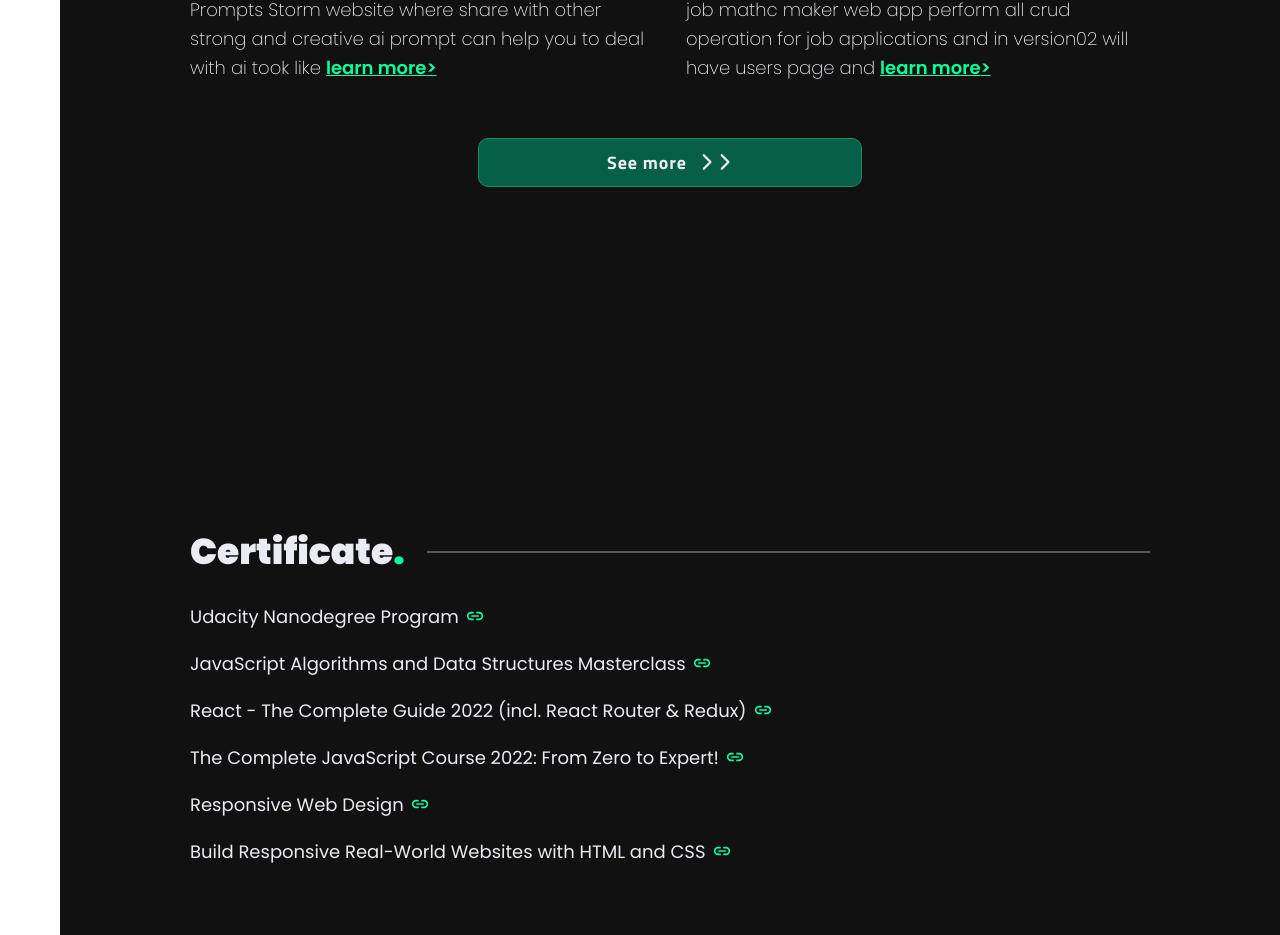
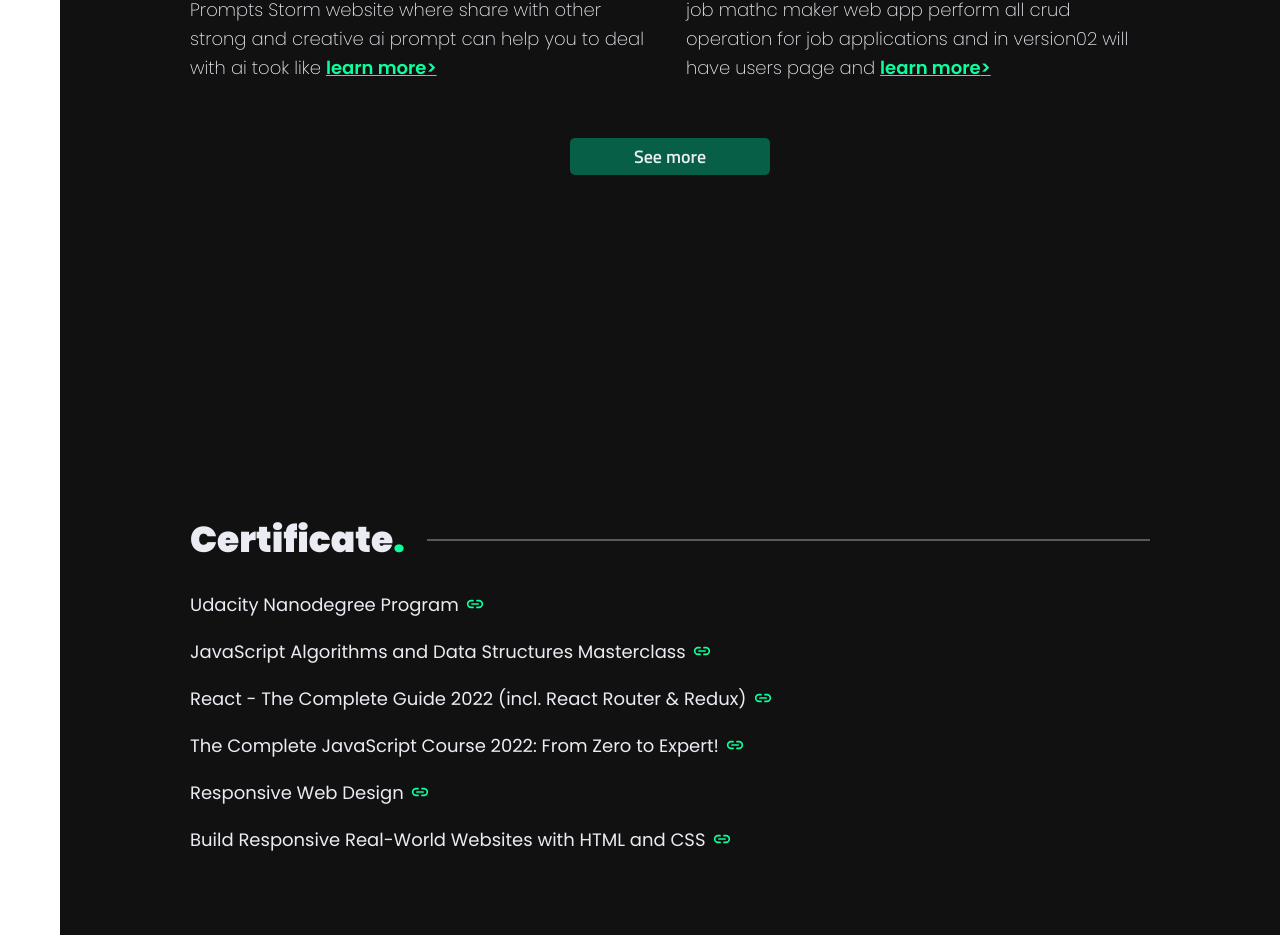
Before and after one commit to shawkysobhy/shawky-sobhy, a React (Vite) app: page / in a window 1280 px wide. Shown: the part 2654-3589 px from the top of the page. Built offline with nearby package versions, Linux system fonts and the light colour scheme.

Commit message:
change button style

```diff
--- a/src/layout/Projects.tsx
+++ b/src/layout/Projects.tsx
@@ -1,7 +1,6 @@
 import { SectionTitle, ProjectCard } from '../components';
 import { Link } from 'react-router-dom';
 import { PROJECTS } from '../data/projects';
-import { FaChevronRight } from 'react-icons/fa6';
 function Projects() {
 	return (
 		<section data-section id='projects' className='section-wrapper'>
@@ -16,11 +15,8 @@ function Projects() {
 					target='_blank'
 					to='/projects'
 					aria-label='visit all project page'
-					className=' w-[60%] md:w-[40%]  mx-auto rounded-2xl px-8 py-4  text-sm font-bold text-white transition-colors duration-200 border  outline-none cursor-pointer bg-emerald-800 font-titilllium tracking-wider border-mintgreen hover:opacity-80 flex items-center justify-center space-x-4 mr-auto'>
+					className='flex items-start justify-center px-6 py-2  text-sm font-semibold  text-white transition-colors duration-200  outline-none cursor-pointer  min-w-[200px] rounded-lg bg-emerald-800 font-titilllium hover:opacity-80'>
 					<span>See more</span>
-					<div className='flex'>
-						<FaChevronRight /> <FaChevronRight />{' '}
-					</div>
 				</Link>
 			</div>
 		</section>
```
